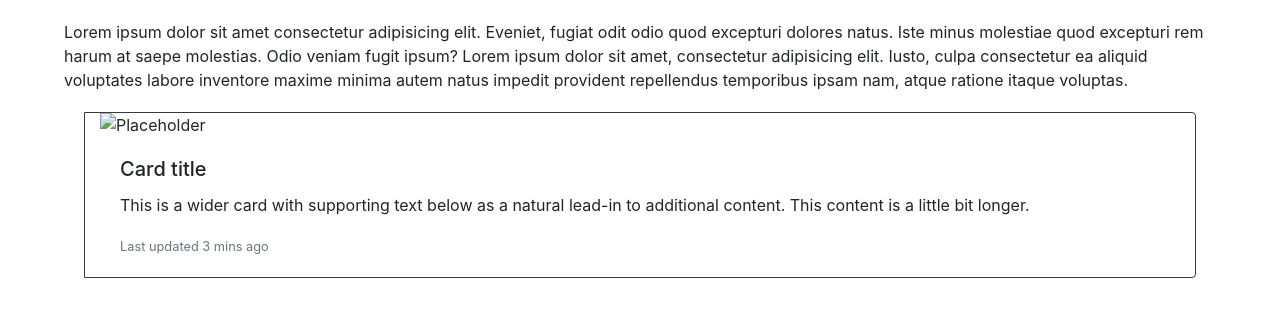
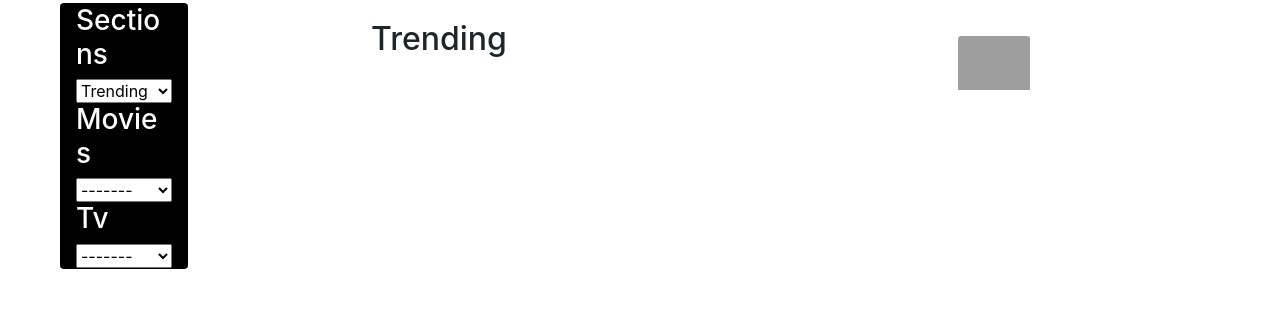
Before and after one commit to WesleyTejeda/Movie-Mentor, a Node project: template views/user.handlebars in a window 1280 px wide. Shown: the part 97-414 px from the top of the page. Run offline with Node 20 templates, Linux system fonts and the light colour scheme; the template is opened without the code that fills it: most values are stand-ins (such as "Sample title", 1, 10 or a date in 2020); some libraries are stand-ins or nearby versions; grey boxes are pictures that could not be loaded.

Commit message:
Users page shows trending, appended new css, updated routes

```diff
--- a/models/user.js
+++ b/models/user.js
@@ -15,7 +15,7 @@
     //Associate user with watchlist, on deletion of user then delete their watchlist
     User.associate = function(models) {
         User.hasMany(models.Watchlist, {
-            foreignKey: "UserId"
+            onDelete: "cascade"
         });
     };
 
--- a/models/watchlist.js
+++ b/models/watchlist.js
@@ -47,9 +47,9 @@
     //Associate the watchlist table to user
     Watchlist.associate = function(models) {
         Watchlist.belongsTo(models.User, {
-            foreignKey: "UserId",
-            onDelete: "cascade",
-            targetKey: 'id'
+            foreignKey: {
+                allowNull: false
+            }
         });
     };
 
--- a/package.json
+++ b/package.json
@@ -20,6 +20,7 @@
   },
   "homepage": "https://github.com/WesleyTejeda/project2#readme",
   "dependencies": {
+    "axios": "^0.19.2",
     "bcryptjs": "^2.4.3",
     "body-parser": "^1.19.0",
     "client-sessions": "^0.8.0",
--- a/public/css/style.css
+++ b/public/css/style.css
@@ -107,3 +107,16 @@
   .watchlistBtn:hover {
     box-shadow: 0px 2px 26px 15px rgba(53,148,113,1);
   }
+
+  .card-text {
+    color: white;
+    background-color: lightslategray;
+    height: 50px;
+  }
+
+  .abs {
+    position: absolute;
+    top: 100px;
+    left: 60px;
+    min-width: 10vw;
+  }
--- a/public/js/user.js
+++ b/public/js/user.js
@@ -19,10 +19,11 @@
     var watchListBtn = $("#watchListBtn");
     var watchListSpan = $("#watchListSpan");
     watchListBtn.on("click", function () {
-    watchListModal.css("display", "block");
-    $.get("/api/watchlist").then(watchlist => {
-        getWatchListData(watchlist);
-    })
+        watchListModal.css("display", "block");
+        $.get("/api/watchlist").then(watchlist => {
+            console.log(watchlist);
+            getWatchListData(watchlist);
+        })
     });
     watchListSpan.on("click", function () {
         $(".modal-backdrop").css("display","none");
@@ -61,6 +62,12 @@
             console.log(result);
             // let genre = result.genre_ids;
             // genre.forEach()
+            let country = "N/A";
+            if(result.origin_country){
+                if(typeof(result.origin_country === "object"))
+                    country = result.origin_country[0];
+                else country = result.origin_country;
+            }
             let searchObj = {
                 listTitle: (result.original_name || result.original_title),
                 image: result.poster_path,
@@ -71,7 +78,7 @@
                 genre: result.genre_ids[0],
                 voteAvg: result.vote_average,
                 movieId: result.id,
-                country: (result.origin_country || "N/A")
+                country: (country)
             };
             console.log(searchObj);
             let type = result.media_type;
@@ -95,7 +102,7 @@
                     <p>Media Type: ${searchObj.movieOrShow}</p>
                     <button class="watchlistBtn"><i class="fas fa-plus"></i> Add to Watchlist</button>
                     <iframe id="ytplayer" type="text/html" width="640" height="360"
-                    src="https://www.youtube.com/embed/${videoSrc}?autoplay=1"
+                    src="https://www.youtube.com/embed/${videoSrc}?autoplay=0"
                     frameborder="0"></iframe>
                 </div>
             </div>
@@ -122,7 +129,9 @@
                 if ($(this).html() === "Title Added"){
                     return;
                 }
-                console.log(searchObj);
+                let saveObj = {
+                    listTitle: searchObj.listTitle
+                }
                 $.post("/api/watchlist", searchObj);
                 $(this).css("background-color","blue");
                 $(this).html("Title Added");
--- a/server.js
+++ b/server.js
@@ -14,6 +14,8 @@
 
 //Import db when built
 var db = require("./models");
+//Axios
+const axios = require('axios');
 
 //Use JSON and expect nested objects
 app.use(express.urlencoded({ extended: true }));
--- a/views/user.handlebars
+++ b/views/user.handlebars
@@ -58,12 +58,32 @@
 
 
 </header>
-<main class="card-group" id="cardGroup"
+<div class="card w-100 col-1 abs darkBg">
+        <h3 class="text-white">Sections</h3>
+        <select>
+            <option value="1">Trending</option>
+            <option value="2">Discover Movies</option>
+            <option value="3">Discover Tv</option>
+            <option value="4">Top Rated Movies</option>
+            <option value="5">Upcoming Movies</option>
+        </select>
+         <h3 class="text-white">Movies</h3>
+        <select>
+            <option>-------</option>
+            {{#each genreMovie}}
+            <option value="{{id}}">{{name}}</option>
+            {{/each}}
+        </select>
+        <h3 class="text-white">Tv</h3>
+        <select>
+            <option>-------</option>
+            {{#each genreTv}}
+            <option value="{{id}}">{{name}}</option>
+            {{/each}}
+        </select>
+    </div>
+<main class="card-group container d-flex" id="cardGroup"
     style="width: 90%; height: auto; margin: 0 auto; float: none; margin-top: 20px;">
-    Lorem ipsum dolor sit amet consectetur adipisicing elit. Eveniet, fugiat odit odio quod excepturi dolores natus.
-    Iste minus molestiae quod excepturi rem harum at saepe molestias. Odio veniam fugit ipsum? Lorem ipsum dolor sit
-    amet, consectetur adipisicing elit. Iusto, culpa consectetur ea aliquid voluptates labore inventore maxime minima
-    autem natus impedit provident repellendus temporibus ipsam nam, atque ratione itaque voluptas.
     <div id="myModal" class="modal">
         <div class="modal-content">
             <div class="modal-header w-100">
@@ -84,16 +104,12 @@
         </div>
     </div>
 
+    <h2 class="text-center col">Trending</h2>
+    <div class="row d-flex justify-content-center">
     {{#each listings}}
-    <div class="card border-dark mb-3 col" id="newCard" style="margin: 20px;">
-        <img src="https://via.placeholder.com/150" class="card-img-top" id="cardImage" alt="Placeholder">
-        <div class="card-body">
-            <h5 class="card-title">Card title</h5>
-            <p class="card-text">This is a wider card with supporting text below as a natural lead-in to additional
-                content.
-                This content is a little bit longer.</p>
-            <p class="card-text"><small class="text-muted">Last updated 3 mins ago</small></p>
-        </div>
+        <figure class="card-body col-2 p-0 m-3">
+            <img class="card-img pb-1 borderedRound" src="http://image.tmdb.org/t/p/w200{{image}}" alt="Photo of {{listTitle}}">
+        </figure>
+    {{/each}}
     </div>
-    {{/each}}
 </main>
```
Also changed, not shown: routes/html-routes.js (+50 -3 lines), routes/watchlist-api-routes.js (+4 -3 lines).
